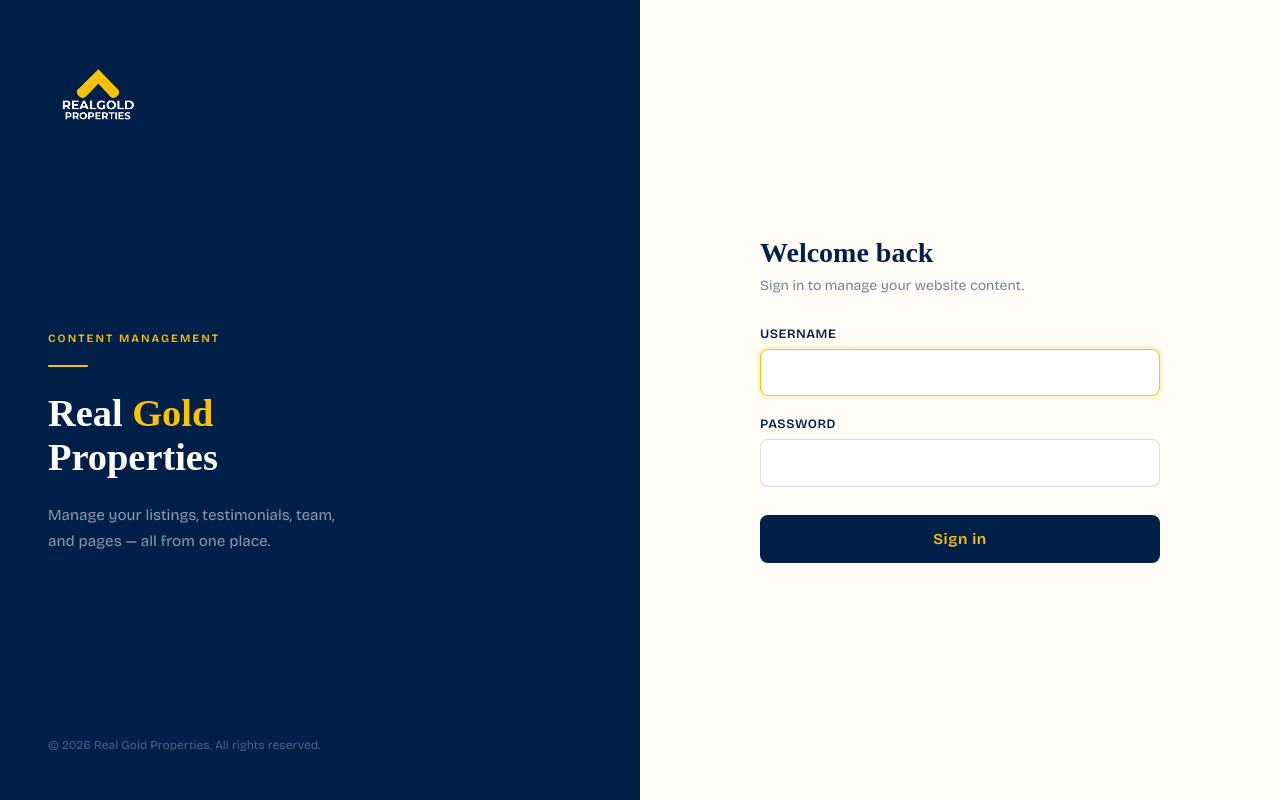
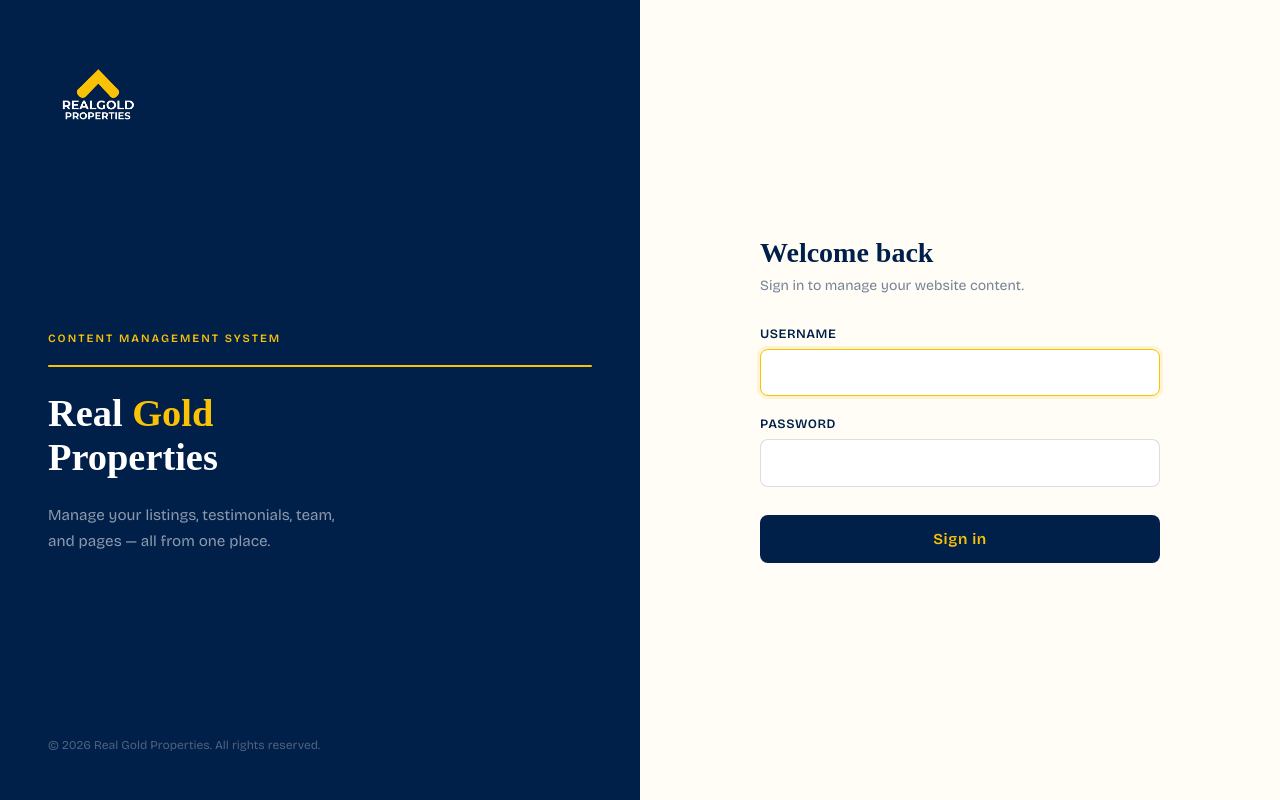
Before and after one commit to shivduttkarwa/rgp-wag, a Django app: template backend/templates/wagtailadmin/login.html in a window 1280 px wide. Run offline with Django 5.2, Linux system fonts and the light colour scheme; the template is opened without the code that fills it, so the values that code supplies are empty; some web fonts are replaced.

Commit message:
fix login divider width to 100%
Co-Authored-By: Claude Sonnet 4.6 <noreply@anthropic.com>

```diff
--- a/backend/templates/wagtailadmin/login.html
+++ b/backend/templates/wagtailadmin/login.html
@@ -101,7 +101,7 @@
     }
 
     .login-divider {
-      width: 2.5rem;
+      width: 100%;
       height: 2px;
       background: var(--gold);
       margin-bottom: 1.5rem;
@@ -237,7 +237,7 @@
         <img src="/images/RGP-logo.png" alt="Real Gold Properties" />
       </div>
       <div class="login-left-body">
-        <div class="login-left-eyebrow">Content Management</div>
+        <div class="login-left-eyebrow">Content Management System</div>
         <div class="login-divider"></div>
         <h1 class="login-left-heading">
           Real <span>Gold</span><br />Properties
```
